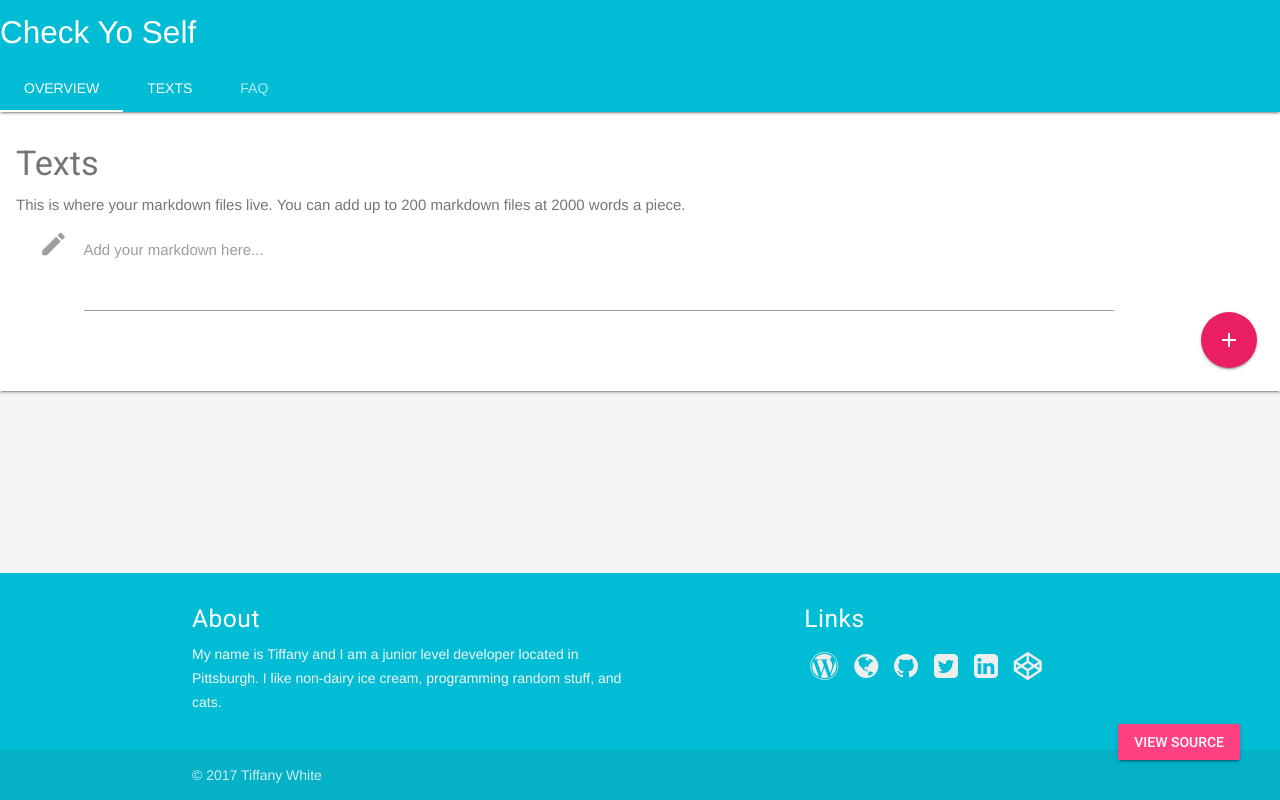
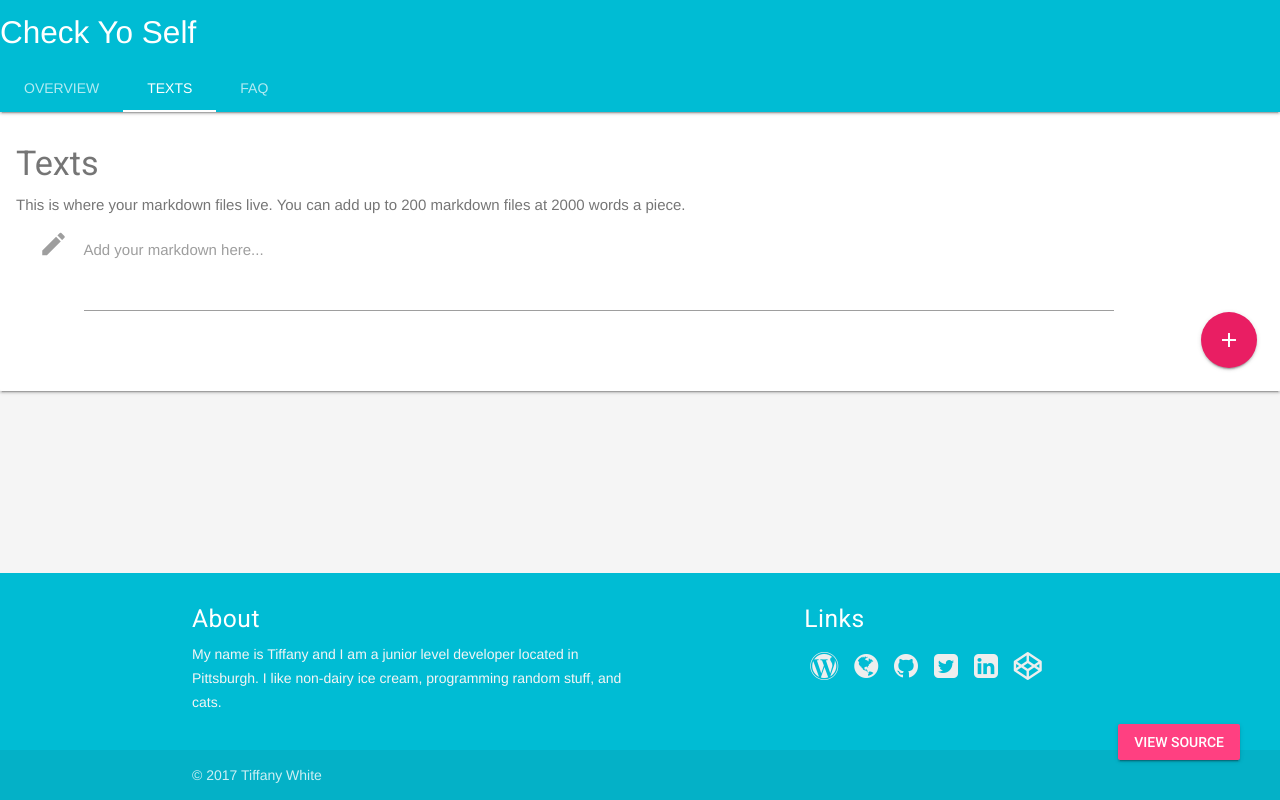
Before and after one commit to twhite96/checkyoself, a PHP site: page /texts.html in a window 1280 px wide. Run offline with PHP 8.4, Linux system fonts and the light colour scheme; some libraries are stand-ins or nearby versions; some web fonts are replaced.

Commit message:
Figured out needed target=self for tabs to work in nav

```diff
--- a/styles/style.css
+++ b/styles/style.css
@@ -5,7 +5,7 @@
 }
 
 /* label underline focus color */
-.input-field input[type="text"]:focus{
+.input-field input[type="text"]:focus {
   border-bottom: 1px solid grey;
   box-shadow: 0 1px 0 0 grey;
 }
@@ -15,3 +15,12 @@ ul > li {
   vertical-align: middle;
   padding: 6px;
 }
+body {
+  display: flex;
+  min-height: 100vh;
+  flex-direction: column;
+}
+
+main {
+  flex: 1 0 auto;
+}
--- a/texts.html
+++ b/texts.html
@@ -48,10 +48,10 @@ limitations under the License
     <link rel="stylesheet" href="https://fonts.googleapis.com/css?family=Roboto:regular,bold,italic,thin,light,bolditalic,black,medium&amp;lang=en">
     <link rel="stylesheet" href="https://fonts.googleapis.com/icon?family=Material+Icons">
     <link rel="stylesheet" href="https://code.getmdl.io/1.3.0/material.cyan-pink.min.css" />
-    <link rel="stylesheet" href="https://cdnjs.cloudflare.com/ajax/libs/materialize/0.98.2/css/materialize.min.css">
+    <link rel="stylesheet" href="https://cdnjs.cloudflare.com/ajax/libs/materialize/0.99.0/css/materialize.min.css">
     <link rel="stylesheet" href="styles/style.css" />
-    <script src="https://cdnjs.cloudflare.com/ajax/libs/jquery/3.2.1/jquery.min.js"></script>
-    <script src="https://cdnjs.cloudflare.com/ajax/libs/materialize/0.98.2/js/materialize.min.js"></script>
+    <script src="https://cdnjs.cloudflare.com/ajax/libs/jquery/2.2.1/jquery.min.js"></script>
+    <script src="https://cdnjs.cloudflare.com/ajax/libs/materialize/0.99.0/js/materialize.min.js"></script>
     <link rel="stylesheet" href="https://cdnjs.cloudflare.com/ajax/libs/font-awesome/4.7.0/css/font-awesome.min.css" />
     <style>
       #view-source {
@@ -71,18 +71,16 @@ limitations under the License
       <header class="mdl-layout__header mdl-layout__header--scroll mdl-color--primary">
         <nav class="nav-extended cyan">
           <div class="nav-wrapper">
-            <a href="https://twhite96.github.io" class="brand-logo left">Check Yo Self</a>
+            <a href="https://twhite96.github.io/checkyoself" class="brand-logo left">Check Yo Self</a>
           </div>
           <div class="nav-content">
-            <a href="#" data-activates="mobile-demo" class="button-collapse"><i class="material-icons">menu</i></a>
             <ul class="tabs tabs-transparent white-text">
-              <li class="tab"><a class="active" href="index.html">Overview</a></li>
-              <li class="tab"><a class="active" href="texts.html">Texts</a></li>
-              <li class="tab"><a href="faq.html">FAQ</a></li>
+              <li class="tab"><a target="_self" href="index.html">Overview</a></li>
+              <li class="tab"><a target="_self" class="active" href="texts.html">Texts</a></li>
+              <li class="tab"><a target="_self" href="faq.html">FAQ</a></li>
             </ul>
           </div>
         </nav>
-
       </header>
       <main class="mdl-layout__content">
         <div class="mdl-layout__tab-panel is-active" id="overview">
@@ -144,7 +142,6 @@ limitations under the License
       </div>
       <a href="https://github.com/twhite96/checkyoself" target="_blank" id="view-source" class="mdl-button mdl-js-button mdl-button--raised mdl-js-ripple-effect mdl-color--accent mdl-color-text--accent-contrast">View Source</a>
       <script src="src/app.js"></script>
-      <script src="https://cdnjs.cloudflare.com/ajax/libs/materialize/0.98.2/js/materialize.min.js"></script>
       <script src="https://code.getmdl.io/1.3.0/material.min.js"></script>
   </body>
 
```
Also changed, not shown: faq.html (+7 -10 lines), index.html (+7 -7 lines).
